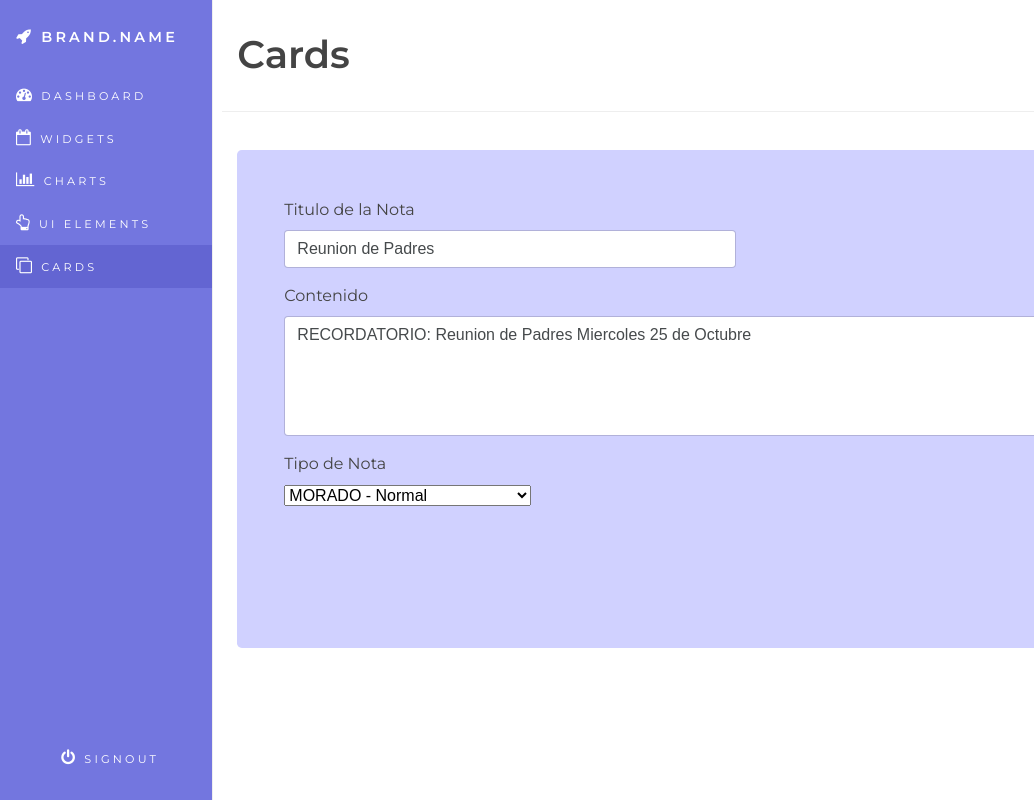
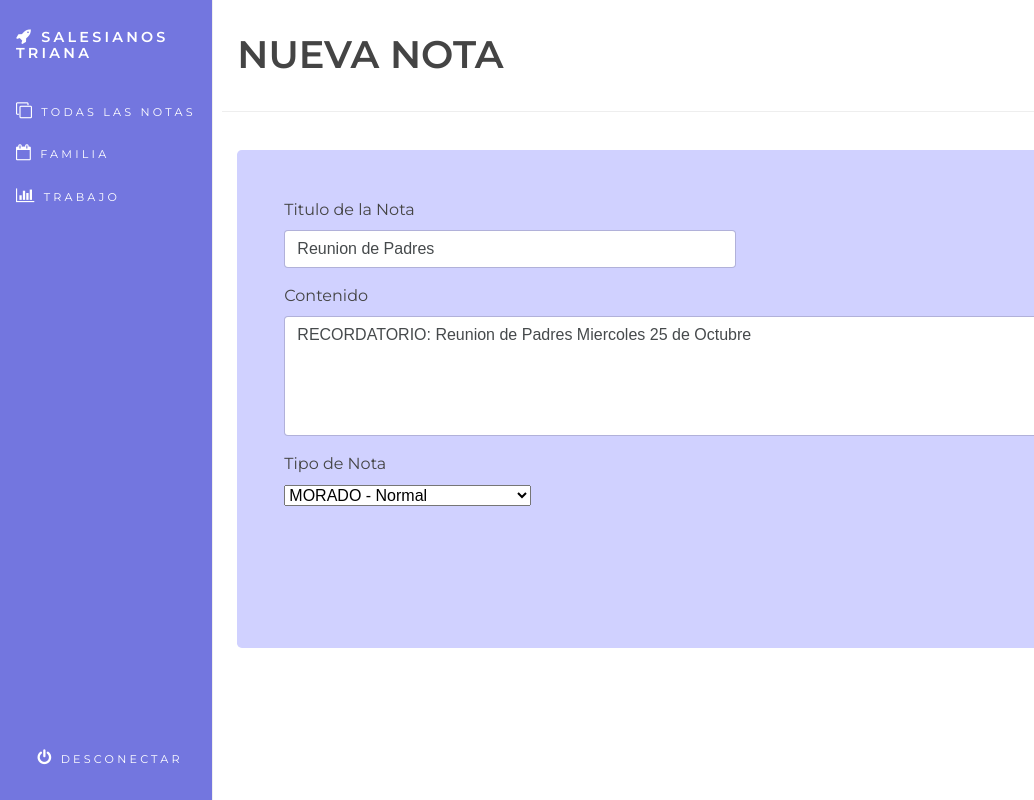
Before and after one commit to TejeroVargas/damkeep, a plain HTML site: page nuevanota.html in a window 1280 px wide. Shown: the full height of the page, 0-1034 px from the left. Drawn offline with Linux system fonts and the light colour scheme; a script that the page names is missing.

Commit message:
Trabajo terminado

```diff
--- a/nuevanota.html
+++ b/nuevanota.html
@@ -29,24 +29,23 @@
 	<div class="container-fluid" id="wrapper">
 		<div class="row">
 			<nav class="sidebar col-xs-12 col-sm-4 col-lg-3 col-xl-2 bg-faded sidebar-style-1">
-				<h1 class="site-title"><a href="index.html"><em class="fa fa-rocket"></em> Brand.name</a></h1>
+				<h1 class="site-title"><a href="index.html"><em class="fa fa-rocket"></em> Salesianos Triana</a></h1>
 
 				<a href="#menu-toggle" class="btn btn-default" id="menu-toggle"><em class="fa fa-bars"></em></a>
 
 				<ul class="nav nav-pills flex-column sidebar-nav">
-					<li class="nav-item"><a class="nav-link" href="index.html"><em class="fa fa-dashboard"></em> Dashboard</a></li>
-					<li class="nav-item"><a class="nav-link" href="widgets.html"><em class="fa fa-calendar-o"></em> Widgets </a></li>
-					<li class="nav-item"><a class="nav-link" href="charts.html"><em class="fa fa-bar-chart"></em> Charts </a></li>
-					<li class="nav-item"><a class="nav-link" href="elements.html"><em class="fa fa-hand-o-up"></em> UI Elements</a></li>
-					<li class="nav-item"><a class="nav-link active" href="cards.html"><em class="fa fa-clone"></em> Cards <span class="sr-only">(current)</span></a></li>
+					<li class="nav-item"><a class="nav-link" href="index.html"><em class="fa fa-clone"></em> Todas las Notas</a></li>
+					<li class="nav-item"><a class="nav-link" href="widgets.html"><em class="fa fa-calendar-o"></em> Familia </a></li>
+					<li class="nav-item"><a class="nav-link" href="charts.html"><em class="fa fa-bar-chart"></em> Trabajo </a></li>
+
 				</ul>
 
-				<a href="#" class="logout-button"><em class="fa fa-power-off"></em> Signout</a></nav>
+				<a href="#" class="logout-button"><em class="fa fa-power-off"></em> Desconectar</a></nav>
 
 			<main class="col-xs-12 col-sm-8 offset-sm-4 col-lg-9 offset-lg-3 col-xl-10 offset-xl-2 pt-3 pl-4">
 				<header class="page-header row justify-center">
 					<div class="col-md-6 col-lg-8" >
-						<h1 class="float-left text-center text-md-left">Cards</h1>
+						<h1 class="float-left text-center text-md-left">NUEVA NOTA</h1>
 					</div>
 
 					<div class="dropdown user-dropdown col-md-6 col-lg-4 text-center text-md-right"><a class="btn btn-stripped dropdown-toggle" href="https://example.com" id="dropdownMenuLink" data-toggle="dropdown" aria-haspopup="true" aria-expanded="false">
```
